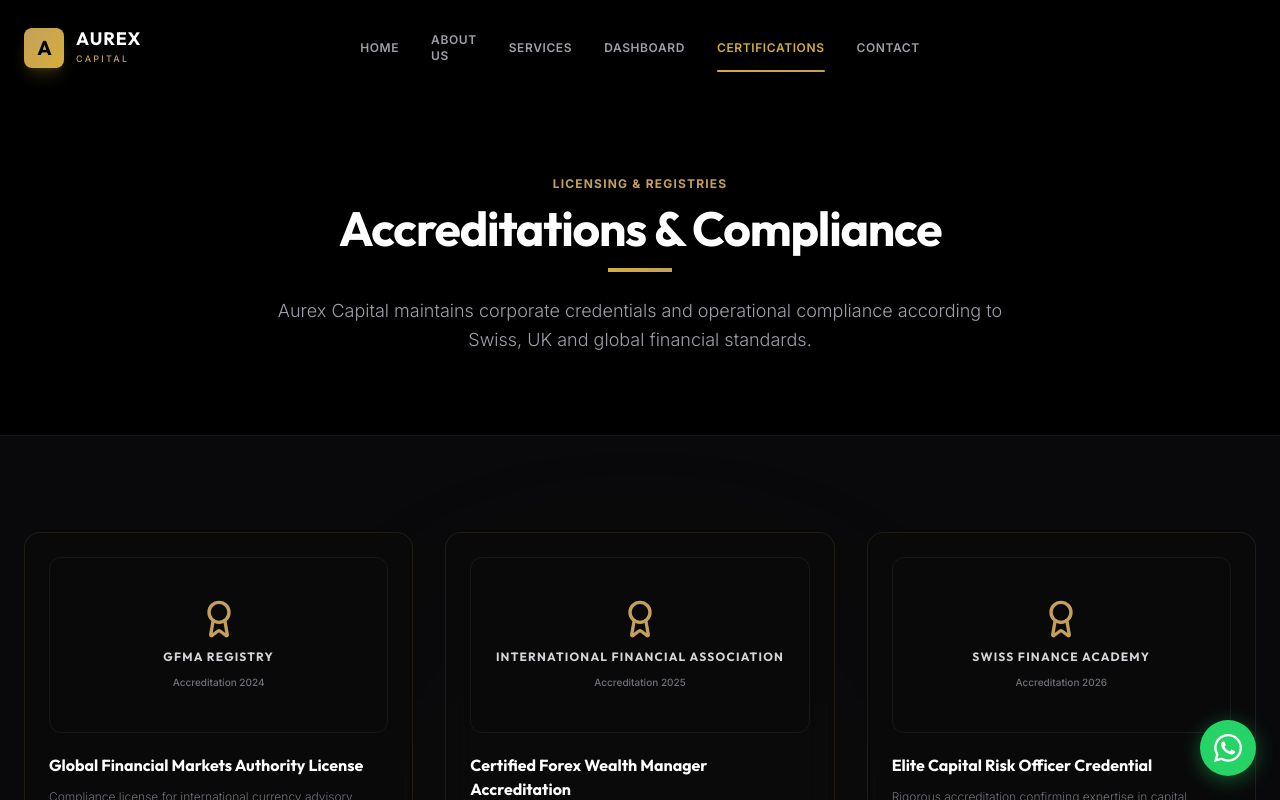
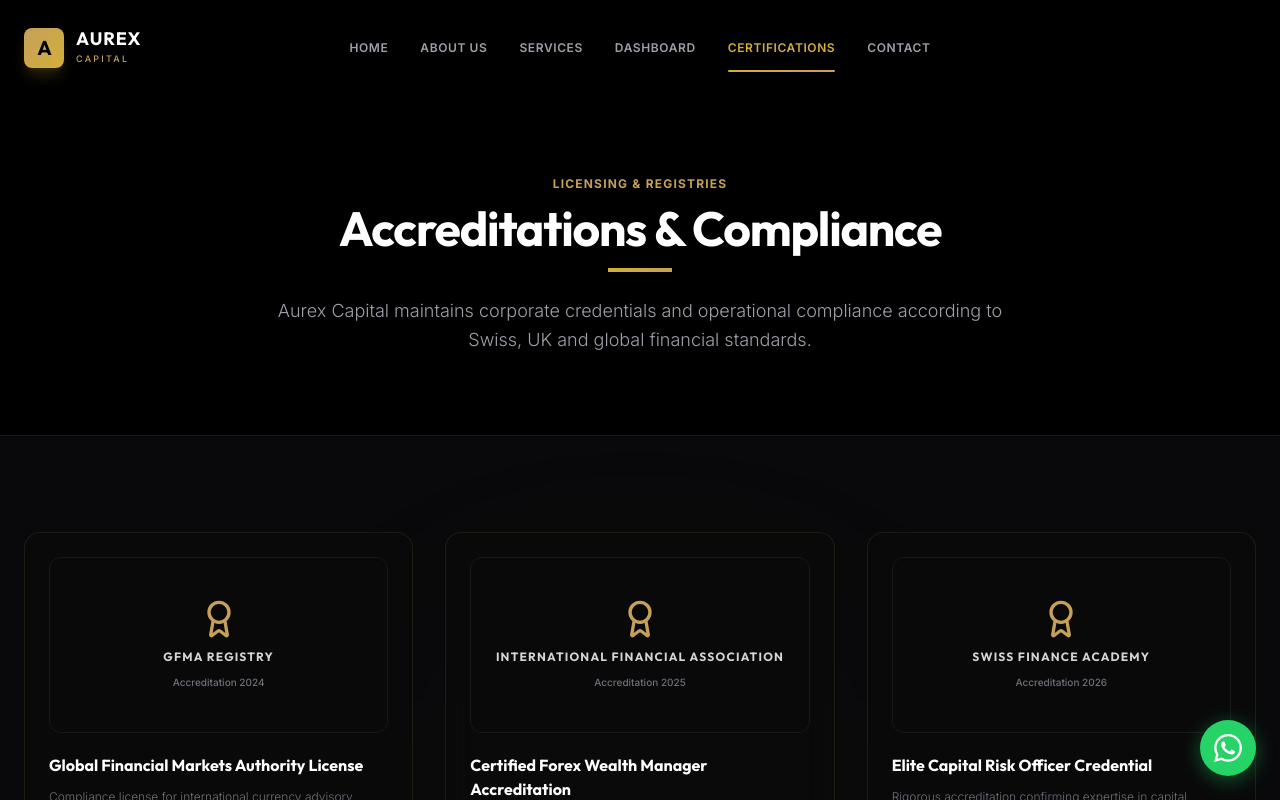
Before and after one commit to faisal27-hub/Trading-Agency, a React (Vite) app in the folder frontend/: page /certifications in a window 1280 px wide. Shown: the top 800 px of the page. Built offline with nearby package versions, Linux system fonts and the light colour scheme.

Commit message:
Fix navbar item wrapping by adding whitespace-nowrap and adjusting grid ratios

```diff
--- a/frontend/src/layouts/Navbar.tsx
+++ b/frontend/src/layouts/Navbar.tsx
@@ -37,7 +37,7 @@ export const Navbar: React.FC = () => {
           : 'bg-transparent py-6'
       }`}
     >
-      <div className="max-w-7xl mx-auto px-6 grid grid-cols-3 items-center h-12 w-full">
+      <div className="max-w-7xl mx-auto px-6 grid grid-cols-3 lg:grid-cols-[220px_1fr_220px] items-center h-12 w-full">
         {/* Column 1: Brand Logo */}
         <div className="flex justify-start h-full items-center">
           <Link to="/" className="flex items-center gap-3 group h-full">
@@ -62,7 +62,7 @@ export const Navbar: React.FC = () => {
               key={item.path}
               to={item.path}
               className={({ isActive }) =>
-                `text-xs font-semibold tracking-wider uppercase transition-all duration-300 relative py-1 hover:text-white flex items-center h-full ${
+                `text-xs font-semibold tracking-wider uppercase transition-all duration-300 relative py-1 hover:text-white flex items-center h-full whitespace-nowrap ${
                   isActive ? 'text-gold' : 'text-zinc-400'
                 }`
               }
```
